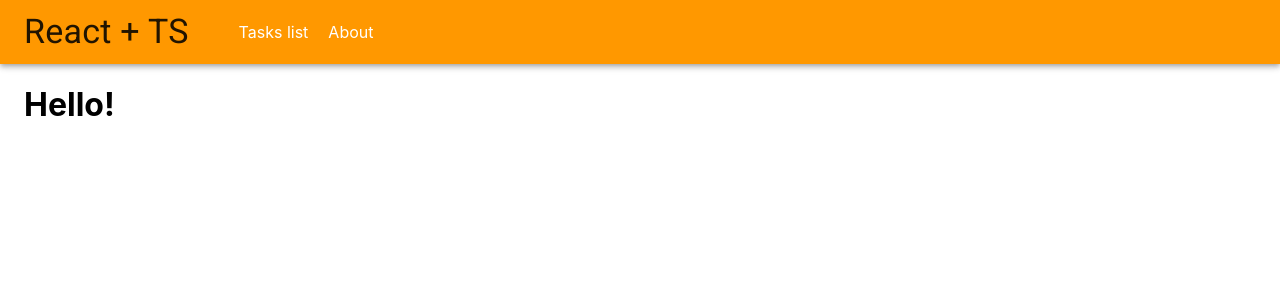
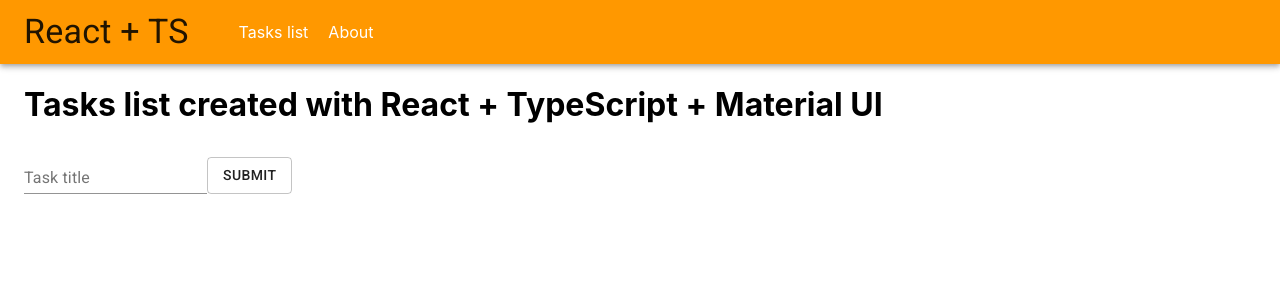
Before and after one commit to picprofit/react-typescript, a React (Create React App) app: page / in a window 1280 px wide. Shown: the top 300 px of the page. Built offline with nearby package versions, Linux system fonts and the light colour scheme.

Commit message:
add: todo form

```diff
--- a/src/App.tsx
+++ b/src/App.tsx
@@ -2,14 +2,16 @@ import React from 'react';
 import Container from '@material-ui/core/Container';
 
 import NavBar from './components/NavBar';
+import TodoForm from './components/TodoForm';
 
 const App: React.FC = () => {
   return (
     <>
       <NavBar />
-        <Container>
-            <h1>Hello!</h1>
-        </Container>
+      <Container>
+        <h1>Tasks list created with React + TypeScript + Material UI</h1>
+        <TodoForm />
+      </Container>
     </>
   );
 };
--- /dev/null
+++ b/src/components/TodoForm.tsx
@@ -0,0 +1,25 @@
+import React from 'react';
+import TextField from '@material-ui/core/TextField';
+import Button from '@material-ui/core/Button';
+import { ThemeProvider } from '@material-ui/styles';
+import styled from 'styled-components';
+
+import { theme } from '../config';
+
+const Form = styled.form`
+  display: flex;
+  align-items: flex-end;
+`;
+
+const TodoForm: React.FC = () => {
+  return (
+    <ThemeProvider theme={theme}>
+      <Form noValidate autoComplete="off">
+        <TextField id="title" label="Task title" />
+        <Button variant="outlined">Submit</Button>
+      </Form>
+    </ThemeProvider>
+  );
+};
+
+export default TodoForm;
```
